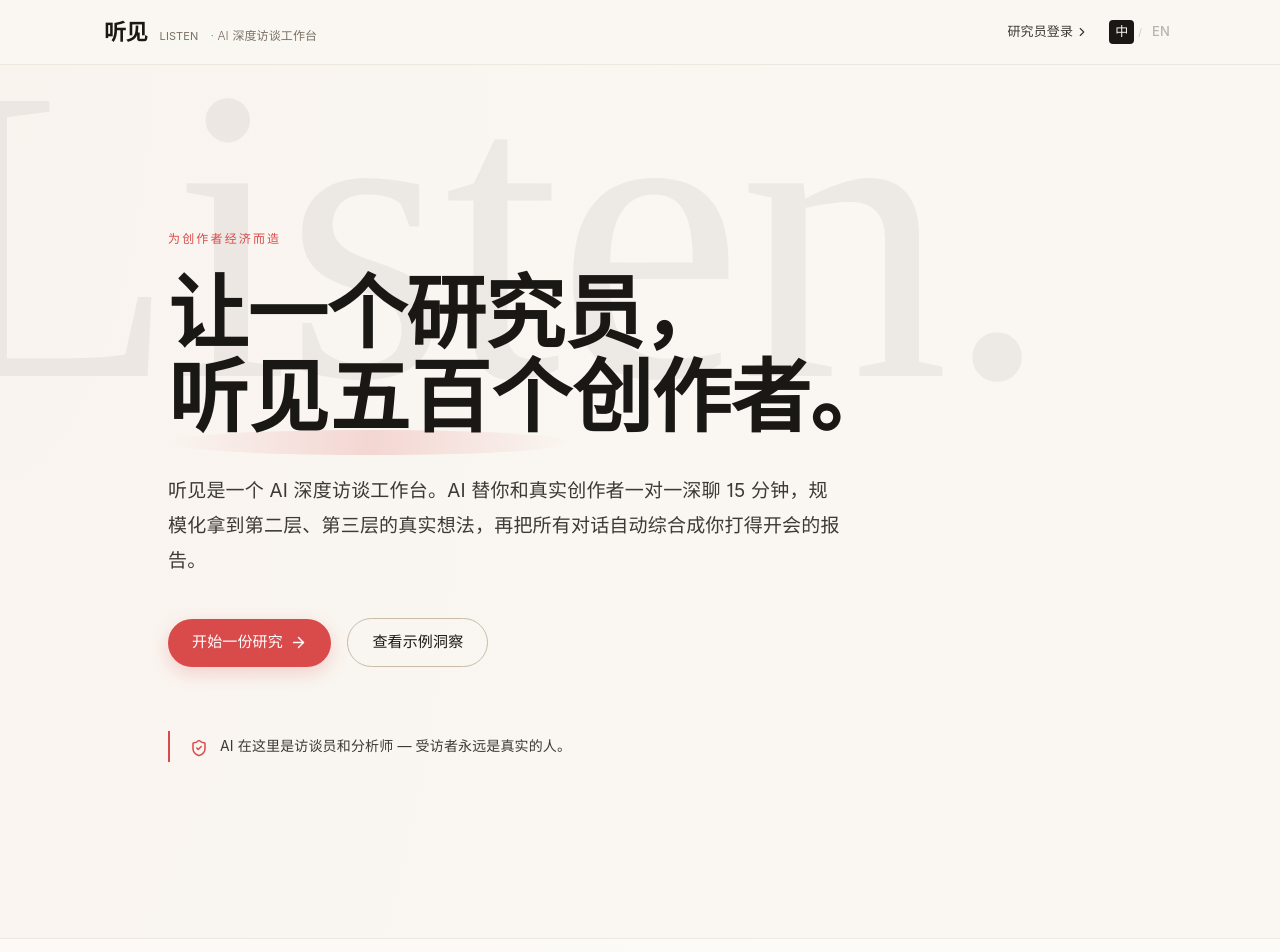
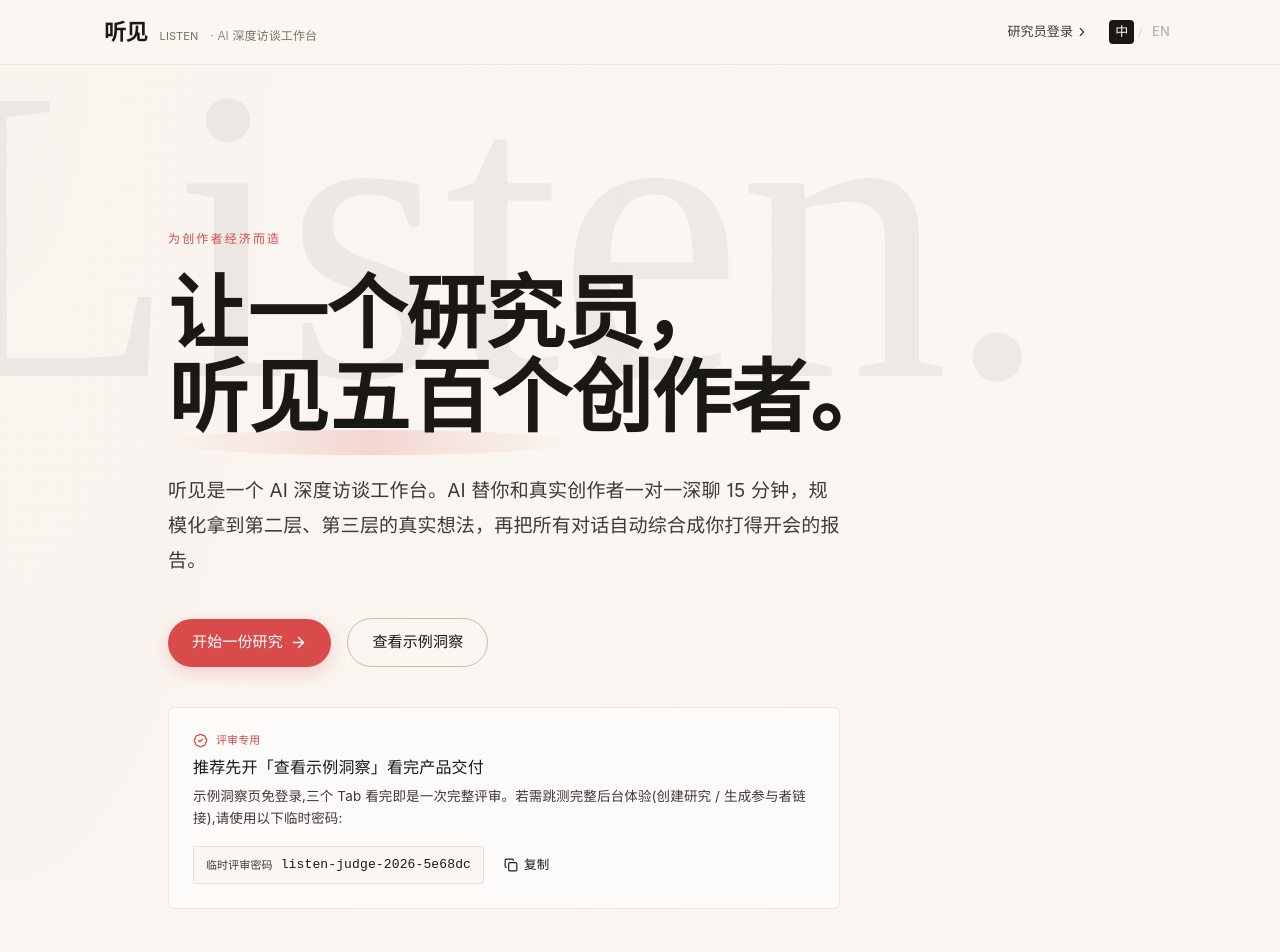
Before and after one commit to 17PlusOne/listen, a Next.js app: page / in a window 1280 px wide. Shown: the top 952 px of the page. Built offline with nearby package versions, Linux system fonts and the light colour scheme.

Commit message:
feat(home): add reviewer guide card with one-click password copy below hero CTAs

```diff
--- a/src/components/HomeLanding.tsx
+++ b/src/components/HomeLanding.tsx
@@ -1,11 +1,13 @@
 'use client';
 
-import React from 'react';
+import React, { useState } from 'react';
 import { motion } from 'framer-motion';
 import { useRouter } from 'next/navigation';
-import { ArrowRight, ChevronRight, Sparkles, Users, Mic, FileText, Quote, ShieldCheck } from 'lucide-react';
+import { ArrowRight, ChevronRight, Sparkles, Users, Mic, FileText, Quote, ShieldCheck, Copy, Check, BadgeCheck } from 'lucide-react';
 import BrandHeader from './BrandHeader';
 import { useLocale } from './LocaleProvider';
+
+const REVIEWER_PASSWORD = 'listen-judge-2026-5e68dc';
 
 const FADE_UP = {
   initial: { opacity: 0, y: 24 },
@@ -21,6 +23,17 @@ const stagger = (i: number) => ({
 const HomeLanding: React.FC = () => {
   const router = useRouter();
   const { tr, locale } = useLocale();
+  const [pwCopied, setPwCopied] = useState(false);
+
+  const handleCopyPassword = async () => {
+    try {
+      await navigator.clipboard.writeText(REVIEWER_PASSWORD);
+      setPwCopied(true);
+      setTimeout(() => setPwCopied(false), 2000);
+    } catch {
+      // 浏览器不支持 clipboard API 时静默失败
+    }
+  };
 
   return (
     <main className="min-h-screen bg-listen-paper text-listen-ink paper-texture">
@@ -87,10 +100,57 @@ const HomeLanding: React.FC = () => {
             </button>
           </motion.div>
 
+          {/* 评审指引卡片 · 在 hero CTA 与防御性定位横条之间 */}
+          <motion.div
+            {...stagger(4)}
+            className="mt-10 max-w-2xl rounded-md border border-listen-line/70 bg-white/60 backdrop-blur-sm p-5 sm:p-6"
+          >
+            <div className="flex items-center gap-2 mb-2">
+              <BadgeCheck size={15} className="text-listen-accent" />
+              <span className="text-[11px] uppercase tracking-[0.18em] text-listen-accent font-medium">
+                {tr('reviewerGuideLabel')}
+              </span>
+            </div>
+            <h3 className="text-[15px] sm:text-[16px] font-medium text-listen-ink leading-snug">
+              {tr('reviewerGuideTitle')}
+            </h3>
+            <p className="mt-2 text-[13.5px] leading-relaxed text-listen-inkSoft">
+              {tr('reviewerGuideBody')}
+            </p>
+            <div className="mt-4 flex flex-wrap items-center gap-3">
+              <div className="flex items-center gap-2 rounded-sm bg-listen-paper border border-listen-line/80 px-3 py-2">
+                <span className="text-[11px] uppercase tracking-wider text-listen-inkSoft">
+                  {tr('reviewerGuidePasswordLabel')}
+                </span>
+                <code className="text-[13px] font-mono text-listen-ink select-all">
+                  {REVIEWER_PASSWORD}
+                </code>
+              </div>
+              <button
+                type="button"
+                onClick={handleCopyPassword}
+                className="inline-flex items-center gap-1.5 text-[12.5px] text-listen-ink hover:text-listen-accent transition-colors px-2 py-1"
+                aria-label={tr('reviewerGuideCopy')}
+              >
+                {pwCopied ? (
+                  <>
+                    <Check size={14} className="text-listen-accent" />
+                    {tr('reviewerGuideCopied')}
+                  </>
+                ) : (
+                  <>
+                    <Copy size={14} />
+                    {tr('reviewerGuideCopy')}
+                  </>
+                )}
+              </button>
+            </div>
+          </motion.div>
+
           {/* 防御性定位横条 */}
           <motion.div
-            {...stagger(4)}
-            className="mt-16 flex items-start gap-3 max-w-2xl border-l-2 border-listen-accent pl-5 py-1"
+            {...stagger(5)}
+            className="mt-12 flex items-start gap-3 max-w-2xl border-l-2 border-listen-accent pl-5 py-1"
           >
             <ShieldCheck size={18} className="text-listen-accent mt-1 flex-shrink-0" />
             <p className="text-[14px] leading-relaxed text-listen-inkSoft">
--- a/src/lib/i18n.ts
+++ b/src/lib/i18n.ts
@@ -690,6 +690,20 @@ export const t = {
   showcaseBackHome: { zh: '返回首页', en: 'Back to home' },
   showcaseEnterAdmin: { zh: '进入研究员后台', en: 'Enter researcher console' },
   showcaseEvidence: { zh: '关键证据', en: 'Key evidence' },
+
+  // 首页 hero 下方评审指引卡片
+  reviewerGuideLabel: { zh: '评审专用', en: 'For reviewers' },
+  reviewerGuideTitle: {
+    zh: '推荐先开「查看示例洞察」看完产品交付',
+    en: 'Start with “View Sample Insights” for the full product output',
+  },
+  reviewerGuideBody: {
+    zh: '示例洞察页免登录,三个 Tab 看完即是一次完整评审。若需跳测完整后台体验(创建研究 / 生成参与者链接),请使用以下临时密码:',
+    en: 'The Sample Insights page needs no login—the three tabs are the full review. To explore the researcher console (create studies, generate participant links), use the temporary password below:',
+  },
+  reviewerGuidePasswordLabel: { zh: '临时评审密码', en: 'Temporary review password' },
+  reviewerGuideCopy: { zh: '复制', en: 'Copy' },
+  reviewerGuideCopied: { zh: '已复制', en: 'Copied' },
 } as const;
 
 export type TranslationKey = keyof typeof t;
```
